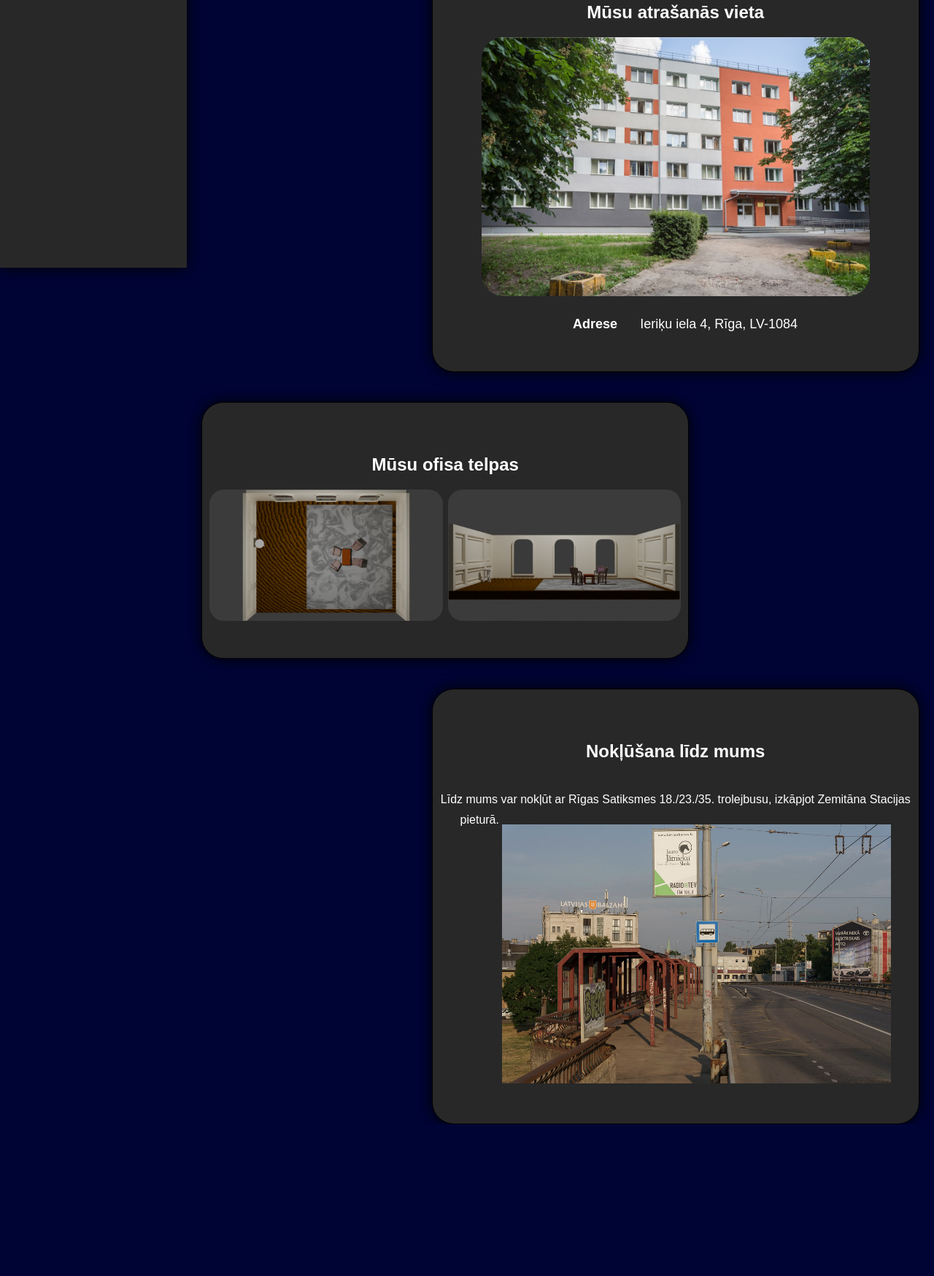
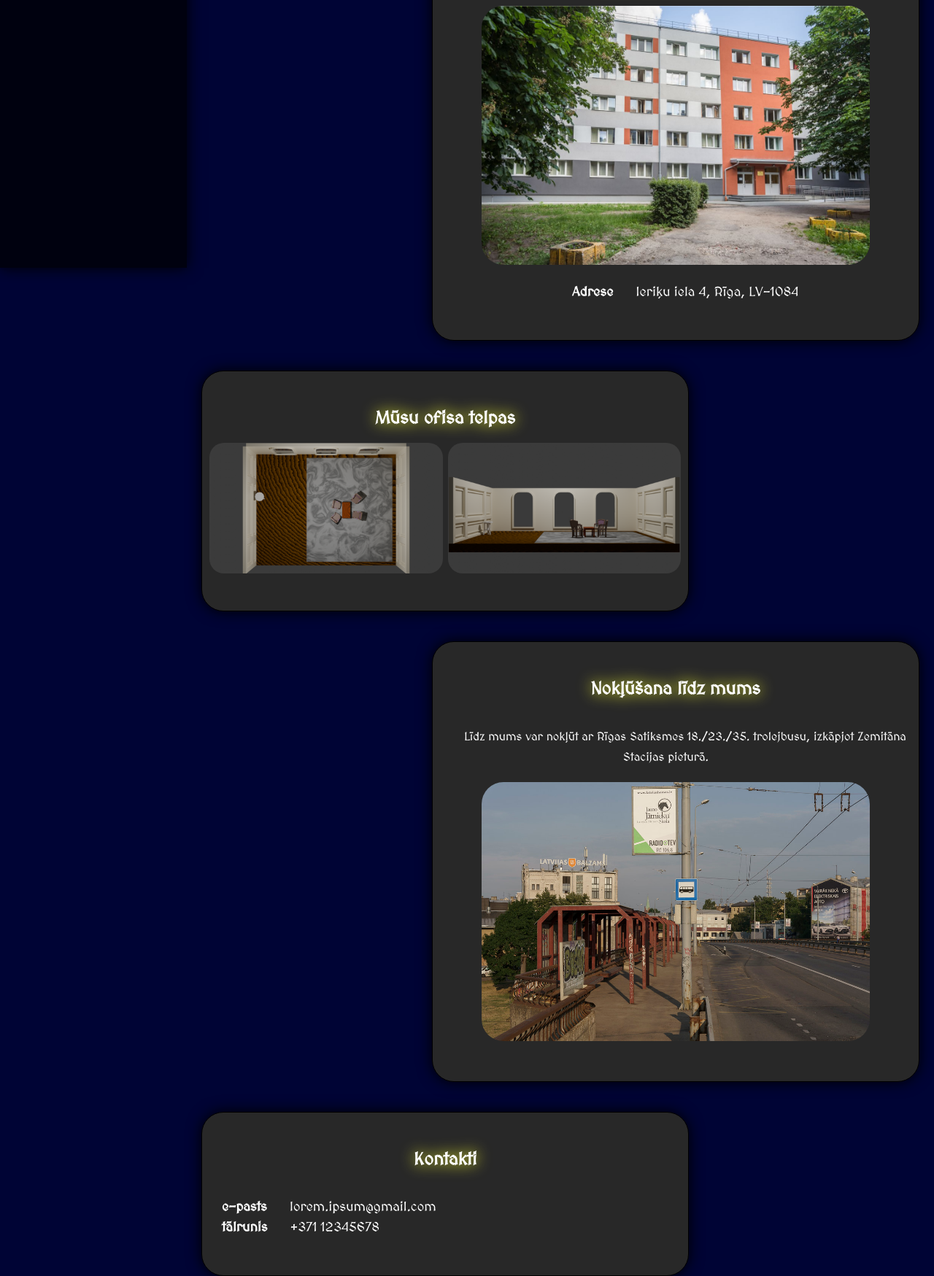
Before and after one commit to Ghoost222/FDTR, a plain HTML site: page us.html in a window 1280 px wide. Shown: the part 433-2182 px from the top of the page at 73% size. Before the commit the page ends 1974 px from the top, so only its background shows below. Drawn offline with Linux system fonts and the light colour scheme.

Commit message:
V3
bļe, tulīt prezentēsim
Lūdzam dievus

```diff
--- a/CSS/style.css
+++ b/CSS/style.css
@@ -1,5 +1,7 @@
 body {
-  font-family: Arial, sans-serif;
+  font-family: "MedievalSharp", cursive;
+  font-style: normal;
+  font-weight: 400;
   background-color: #000435;
   color: black;
   text-align: center;
@@ -21,7 +23,7 @@ html,body{
   z-index: 1;
   top: 0;
   padding: 0%;
-  background-color: #282828;
+  background-color: #00010f;
   box-shadow: 0 0 20px black;
   }
 
@@ -33,7 +35,6 @@ html,body{
 
 button {
   font-size: 120%;
-  font-family:Georgia, 'Times New Roman', Times, serif;
   font-weight: bold;
   background-color: rgb(224, 224, 224);
   height: 10%;
@@ -53,7 +54,6 @@ button {
 }
 
 
-
 .rng-head {
   font-size: 120%;
   padding: 2%;
@@ -63,6 +63,14 @@ button {
   color: #000435;
   box-shadow: 0 0 20px black;
   box-sizing: 100%;
+}
+
+.rng-box h2 {
+  font-family: "Arial", cursive;
+}
+
+.highlight {
+  filter: drop-shadow(0px 0px 10px rgb(251, 255, 44))
 }
 
 .printer-img {
@@ -203,7 +211,7 @@ button {
   width: 65%;
   height: auto;
 
-  padding-top: 5%;
+  padding-top: 3%;
   padding-bottom: 5%;
 
   border: 1px solid black;
@@ -234,7 +242,7 @@ button {
   width: 65%;
   height: auto;
 
-  padding-top: 5%;
+  padding-top: 3%;
   padding-bottom: 5%;
 
   border: 1px solid black;
@@ -265,7 +273,7 @@ button {
   width: 65%;
   height: auto;
 
-  padding-top: 5%;
+  padding-top: 3%;
   padding-bottom: 5%;
 
   border: 1px solid black;
@@ -295,7 +303,7 @@ button {
   width: 65%;
   height: auto;
 
-  padding-top: 5%;
+  padding-top: 3%;
   padding-bottom: 5%;
 
   border: 1px solid black;
@@ -310,8 +318,46 @@ button {
 .transport p {
   font-size: 16px;
   margin: 0%;
+  text-align: center;
+
+  padding-top: 3%;
+  padding-bottom: 3%;
+  padding-left: 4%;
+  padding-right: 4%;
 }
 
 .transport img {
   margin-top: 3%;
+  border-radius: 30px;
 }
+
+.contacts {
+  margin: 2%;
+  float: left;
+
+  width: 65%;
+  height: auto;
+
+  padding-top: 3%;
+  padding-bottom: 5%;
+
+  border: 1px solid black;
+  box-shadow: 0 0 20px black;
+  background-color: #282828;
+  color: white;
+  border-radius: 30px;
+
+  text-align: left;
+}
+
+.contacts h3, p {
+  display: inline;
+  vertical-align: top;
+  font-size: 18px;
+  line-height: 28px;
+  margin-left: 4%;
+}
+
+.contacts h2 {
+  text-align: center;
+}
--- a/us.html
+++ b/us.html
@@ -2,10 +2,13 @@
 
 <html lang="en">
 <head>
-  <link href = "CSS/style.css" rel = "stylesheet">
-  <meta charset = "UTF-8">
-  <meta name = "viewport" content = "width=device-width, initial-scale=1.0">
-  <title>FDTR</title>
+    <meta charset = "UTF-8">
+    <meta name = "viewport" content = "width=device-width, initial-scale=1.0">
+    <link rel="preconnect" href="https://fonts.googleapis.com">
+    <link rel="preconnect" href="https://fonts.gstatic.com" crossorigin>
+    <link href="https://fonts.googleapis.com/css2?family=MedievalSharp&display=swap" rel="stylesheet">
+    <link href = "CSS/style.css" rel = "stylesheet" >
+    <title>FDTR</title>
 </head>
 
 <body>
@@ -35,7 +38,7 @@
     <div class = "main">
 
         <div class = "team">
-            <h2> Mūsu komanda</h2>
+            <h2 class = "highlight"> Mūsu komanda</h2>
             <br>
             <h3> Direktors</h3>
             <p> Eduards Ziņģis </p>
@@ -43,15 +46,15 @@
             <h3> Izpildirektors</h3>
             <p> Daniels Jānis Rupenheits </p>
             <br>
-            <h3> Ražošanas menedžeris</h3>
+            <h3> Ražošanas vadītājs</h3>
             <p> Artis Skuja </p>
             <br>
-            <h3> Mārketinga menedžeris</h3>
+            <h3> Mārketinga vadītājs</h3>
             <p> Iļja Birjakovs </p>
         </div>
 
         <div class = "office">
-            <h2> Mūsu atrašanās vieta</h2>
+            <h2 class = "highlight"> Mūsu atrašanās vieta</h2>
             <img class = "office-img" src = "images/rtk_kojas.png" width = "80%" height = "45%">
             <br>
             <h3> Adrese</h3>
@@ -60,18 +63,26 @@
         </div>
 
         <div class = "office-space">
-            <h2> Mūsu ofisa telpas</h2>
+            <h2 class = "highlight"> Mūsu ofisa telpas</h2>
             <img class = "office-space-img-above" src = "images/office_above.png" width = "48%" height = "27%">
             <img class = "office-space-img-side" src = "images/office_side.png" width = "48%" height = "27%">
         </div>
 
         <div class = "transport">
-            <h2> Nokļūšana līdz mums</h2>
+            <h2 class = "highlight"> Nokļūšana līdz mums</h2>
             <br>
             <p>Līdz mums var nokļūt ar Rīgas Satiksmes 18./23./35. trolejbusu, izkāpjot Zemitāna Stacijas pieturā. </p>
             <img src = "images/bus_stop.png" width = "80%" height = "">
         </div>
 
+        <div class = "contacts">
+            <h2 class = "highlight"> Kontakti</h2>
+            <br>
+            <h3>e-pasts</h3> <p> lorem.ipsum@gmail.com </p>
+            <br>
+            <h3>tālrunis</h3> <p> +371 12345678 </p>
+        </div>
+
     </div>
 </body>
 </html>
```
Also changed, not shown: index.html (+6 -3 lines), posts.html (+10 -7 lines).
